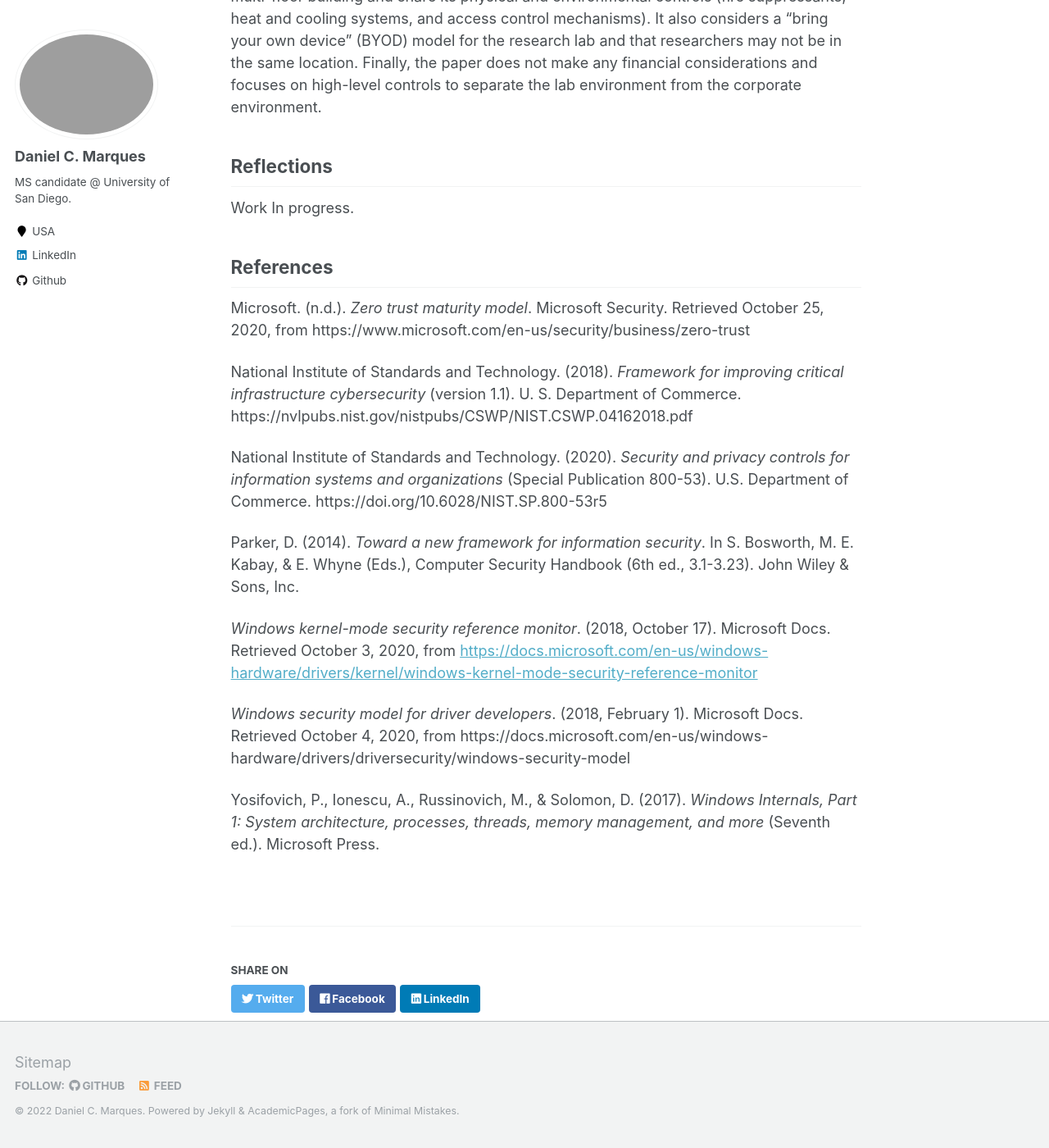
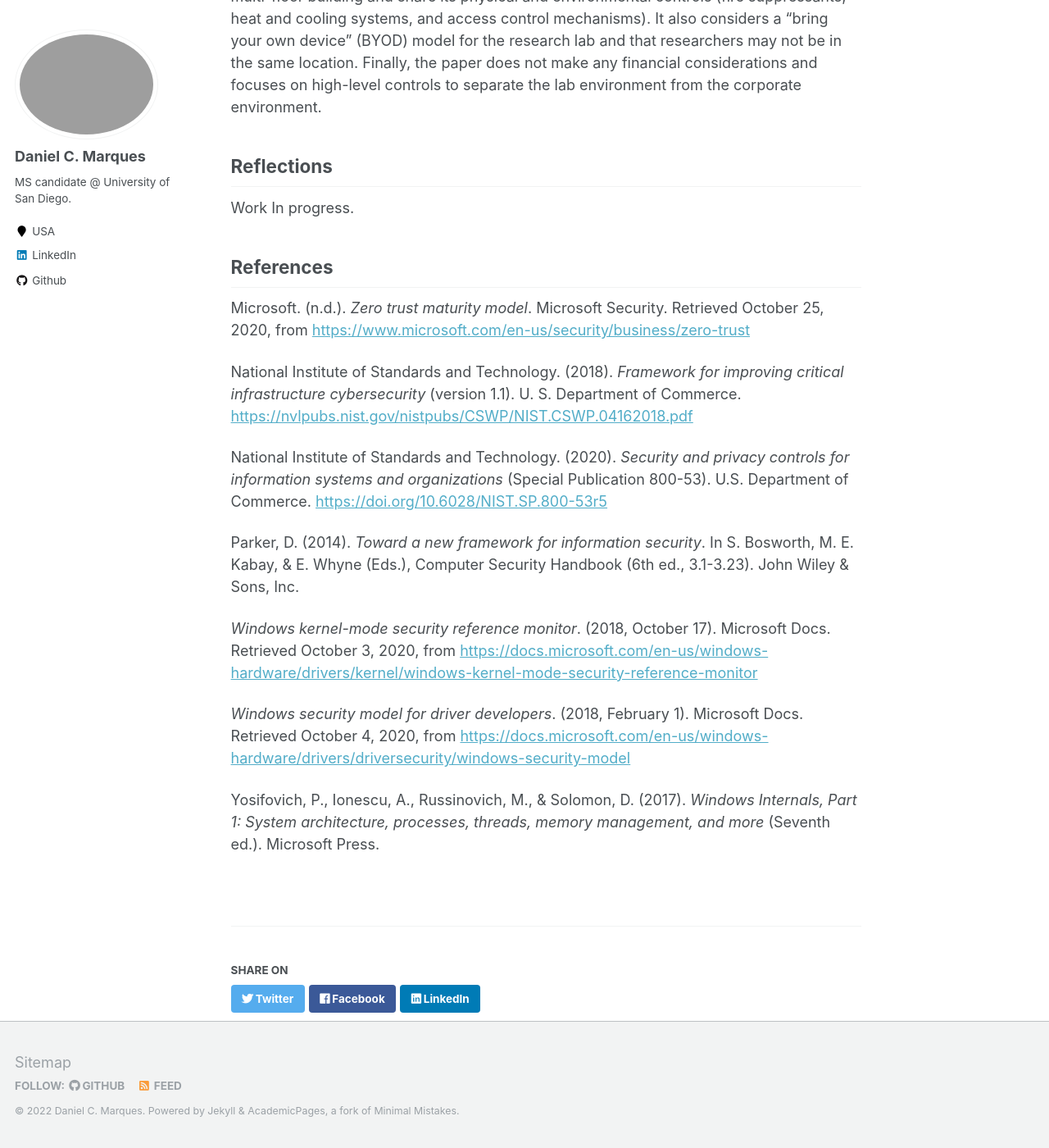
Before and after one commit to danielcmarques/danielcmarques.github.io, a Jekyll site: the page built from _portfolio/csol500.md, in a window 1280 px wide and 1400 px high, scrolled down 893 px. Shown: the whole window at 82% size. Built offline with Jekyll 4.4.1, drawn with Linux system fonts in a browser that asks for light colours; part of the change alters nothing that is shown.

```diff
--- a/_portfolio/csol500.md
+++ b/_portfolio/csol500.md
@@ -20,16 +20,16 @@ The final project scenario presents a large Information Technology company wishi
 Work In progress.
 
 ## References
-Microsoft. (n.d.). _Zero trust maturity model_. Microsoft Security. Retrieved October 25, 2020, from https://www.microsoft.com/en-us/security/business/zero-trust
+Microsoft. (n.d.). _Zero trust maturity model_. Microsoft Security. Retrieved October 25, 2020, from [https://www.microsoft.com/en-us/security/business/zero-trust](https://www.microsoft.com/en-us/security/business/zero-trust)
 
-National Institute of Standards and Technology. (2018). _Framework for improving critical infrastructure cybersecurity_ (version 1.1). U. S. Department of Commerce. https://nvlpubs.nist.gov/nistpubs/CSWP/NIST.CSWP.04162018.pdf
+National Institute of Standards and Technology. (2018). _Framework for improving critical infrastructure cybersecurity_ (version 1.1). U. S. Department of Commerce. [https://nvlpubs.nist.gov/nistpubs/CSWP/NIST.CSWP.04162018.pdf](https://nvlpubs.nist.gov/nistpubs/CSWP/NIST.CSWP.04162018.pdf)
 
-National Institute of Standards and Technology. (2020). _Security and privacy controls for information systems and organizations_ (Special Publication 800-53). U.S. Department of Commerce. https://doi.org/10.6028/NIST.SP.800-53r5
+National Institute of Standards and Technology. (2020). _Security and privacy controls for information systems and organizations_ (Special Publication 800-53). U.S. Department of Commerce. [https://doi.org/10.6028/NIST.SP.800-53r5](https://doi.org/10.6028/NIST.SP.800-53r5)
 
 Parker, D. (2014). _Toward a new framework for information security_. In S. Bosworth, M. E. Kabay, & E. Whyne (Eds.), Computer Security Handbook (6th ed., 3.1-3.23). John Wiley & Sons, Inc.
 
 _Windows kernel-mode security reference monitor_. (2018, October 17). Microsoft Docs. Retrieved October 3, 2020, from [https://docs.microsoft.com/en-us/windows-hardware/drivers/kernel/windows-kernel-mode-security-reference-monitor](https://docs.microsoft.com/en-us/windows-hardware/drivers/kernel/windows-kernel-mode-security-reference-monitor)
 
-_Windows security model for driver developers_. (2018, February 1). Microsoft Docs. Retrieved October 4, 2020, from https://docs.microsoft.com/en-us/windows-hardware/drivers/driversecurity/windows-security-model
+_Windows security model for driver developers_. (2018, February 1). Microsoft Docs. Retrieved October 4, 2020, from [https://docs.microsoft.com/en-us/windows-hardware/drivers/driversecurity/windows-security-model](https://docs.microsoft.com/en-us/windows-hardware/drivers/driversecurity/windows-security-model)
 
 Yosifovich, P., Ionescu, A., Russinovich, M., & Solomon, D. (2017). _Windows Internals, Part 1: System architecture, processes, threads, memory management, and more_ (Seventh ed.). Microsoft Press.
```
